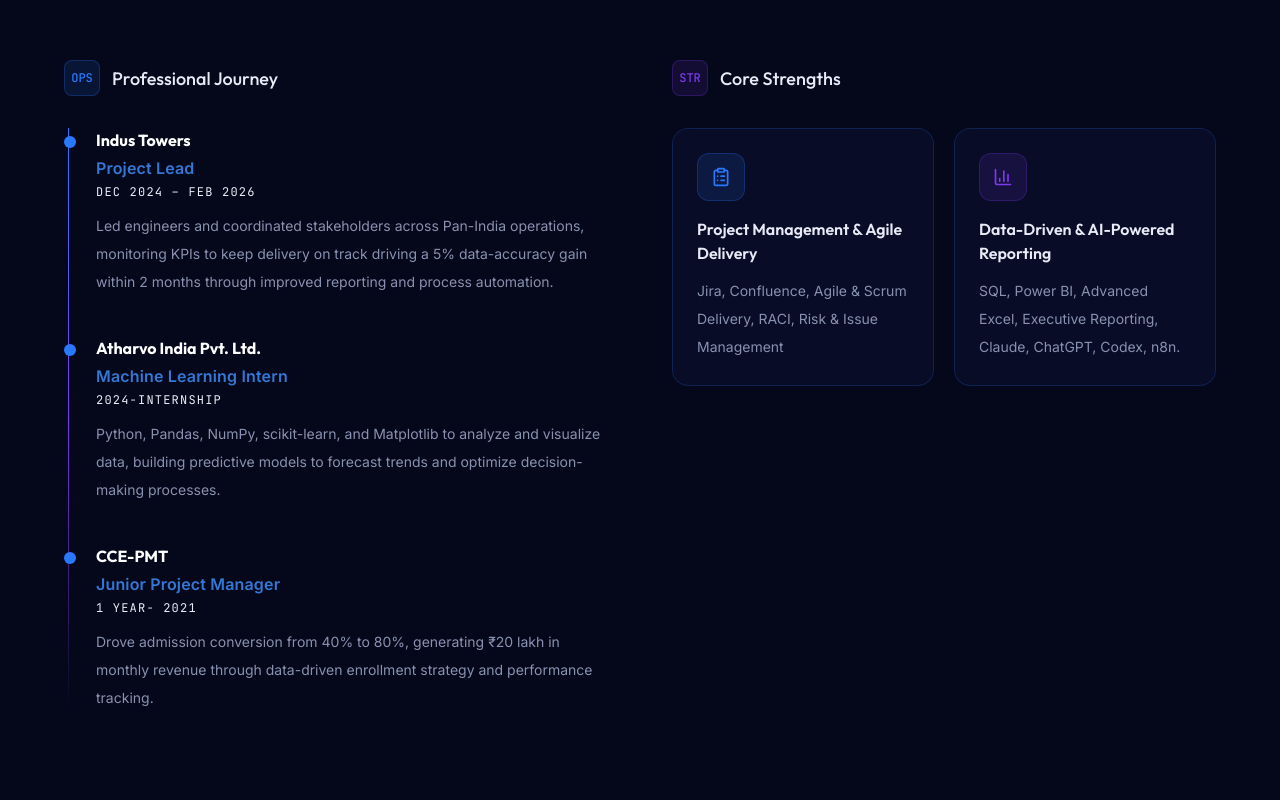
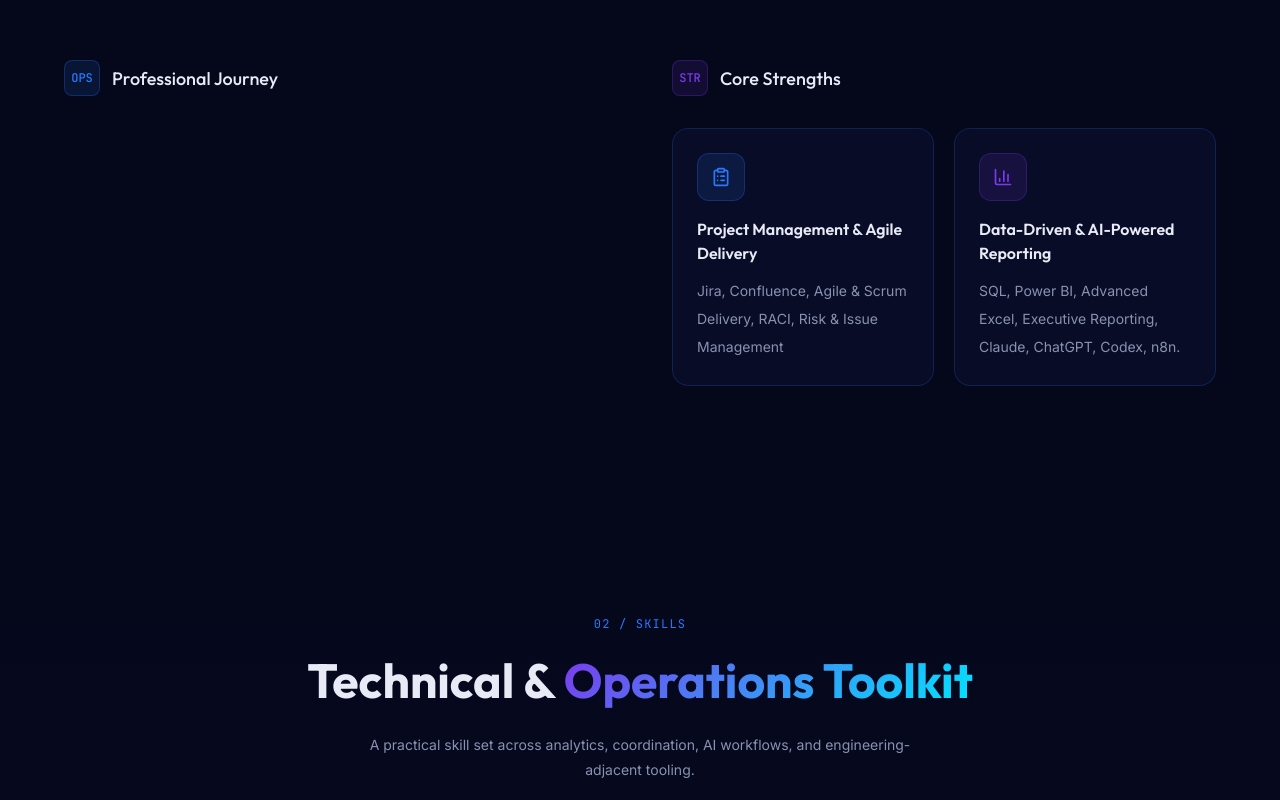
Before and after one commit to mehwishshahzad9958-debug/Mehwish_Shahzad_, a React (Vite) app: page / in a window 1280 px wide. Shown: the part 1140-1940 px from the top of the page. Built offline with nearby package versions, Linux system fonts and the light colour scheme.

Commit message:
Removed Professional Journey section from About page

```diff
--- a/src/app/components/About.tsx
+++ b/src/app/components/About.tsx
@@ -6,6 +6,12 @@
   Bot,
   Target,
 } from "lucide-react";
+interface TimelineItem {
+  period: string;
+  role: string;
+  company: string;
+  description: string;
+}
 
 const strengths = [
   {
@@ -24,29 +30,7 @@
   }
 ];
 
-const timeline = [
-  {
-    period: "Dec 2024 – Feb 2026",
-    role: "Project Lead",
-    company: "Indus Towers",
-    description:
-      "Led engineers and coordinated stakeholders across Pan-India operations, monitoring KPIs to keep delivery on track driving a 5% data-accuracy gain within 2 months through improved reporting and process automation.",
-  },
-  {
-    period: "2024-Internship",
-    role: "Machine Learning Intern",
-    company: "Atharvo India Pvt. Ltd.",
-    description:
-    "Python, Pandas, NumPy, scikit-learn, and Matplotlib to analyze and visualize data, building predictive models to forecast trends and optimize decision-making processes.",
-  },
-  {
-    period: "1 Year- 2021",
-    role: "Junior Project Manager",
-    company: "CCE-PMT",
-    description:
-      "Drove admission conversion from 40% to 80%, generating ₹20 lakh in monthly revenue through data-driven enrollment strategy and performance tracking.",
-  },
-];
+const timeline: TimelineItem[] = [];
 
 export function About() {
   const { ref, inView } = useInView(0.15);
--- a/src/app/components/Experience.tsx
+++ b/src/app/components/Experience.tsx
@@ -10,12 +10,12 @@
     title: "Project Lead",
     date: "Dec 2024 - Feb 2026",
     desc: "Led engineers and coordinated stakeholders across Pan-India operations, monitoring KPIs to keep delivery on track driving a 5% data-accuracy gain within 2 months through improved reporting and process automation.",
-    highlights: ["DCEM operations", "Stakeholder reporting", "Issue tracking", "Process coordination"],
+    highlights: ["Stakeholder reporting", "RCA", "Process coordination", "Business requirements","Technical models"],
   },
   {
     icon: BarChart3,
     color: "#7c3aed",
-    date: "Internship",
+    date: "2024-Internship",
     title: "Machine Learning Intern",
     org: "Atharvo India Pvt. Ltd.",
     desc: "Python, Pandas, NumPy, scikit-learn, and Matplotlib to analyze and visualize data, building predictive models to forecast trends and optimize decision-making processes.",
@@ -24,11 +24,12 @@
   {
     icon: Bot,
     color: "#00e5ff",
-    date: "Current Direction",
-    title: "AI-Powered Product Operations",
+    company: "CCE-PMT",
+    date: "1 Year- 2021",
+    title: "Junior Project Manager",
     org: "Portfolio Focus",
-    desc: "Building a career path around analytics, project tooling, and prompt engineering to improve how product and operations teams plan, report, and execute.",
-    highlights: ["Prompt engineering", "Power BI", "Jira", "Confluence"],
+    desc: "Drove admission conversion from 40% to 80%, generating ₹20 lakh in monthly revenue through data-driven enrollment strategy and performance tracking.",
+    highlights: ["Enrollment Strategy", " Performance Optimization", "Employ Trainning","Management Skills"],
   },
 ];
 
@@ -70,36 +71,6 @@
               Experience
             </span>
           </h2>
-        </motion.div>
-
-        <motion.div
-          initial={{ opacity: 0, y: 20 }}
-          animate={inView ? { opacity: 1, y: 0 } : {}}
-          transition={{ duration: 0.6, delay: 0.2 }}
-          className="grid grid-cols-1 gap-4 mb-16"        >
-          {[
-            { label: "Core Roles", value: "2", color: "#2979ff" },
-            { label: "Tool Areas", value: "8", color: "#7c3aed" },
-            { label: "Primary Focus", value: "DCEM", color: "#00e5ff" },
-            { label: "Direction", value: "AI Ops", color: "#a78bfa" },
-          ].map(({ label, value, color }) => (
-            <div
-              key={label}
-              className="p-5 rounded-2xl border text-center"
-              style={{
-                background: "var(--glass)",
-                borderColor: color + "30",
-                backdropFilter: "blur(12px)",
-              }}
-            >
-              <div className="text-3xl font-bold mb-1" style={{ fontFamily: "var(--font-display)", color }}>
-                {value}
-              </div>
-              <div className="text-xs" style={{ fontFamily: "var(--font-mono)", color: "#8892b0" }}>
-                {label}
-              </div>
-            </div>
-          ))}
         </motion.div>
 
         <div className="relative">
--- a/src/app/components/Projects.tsx
+++ b/src/app/components/Projects.tsx
@@ -8,7 +8,7 @@
     id: 1,
     title: "Agile Project Portfolio Dashboard | Power BI",
     desc: "Developed an executive-level Agile Project Portfolio Dashboard in Power BI to provide real-time visibility into project performance, portfolio health, budget utilization, and delivery progress. The dashboard transforms project data into actionable insights through interactive visualizations and dynamic reporting.",
-    image: "/assets/videos/PowerBI.mp4",
+    Video: "src/assets/videos/PowerBI.mp4",
     tags: ["IoT", "Python", "React", "Project Management", "Agile"],
     color: "#2979ff",
     demo: "#",
```
